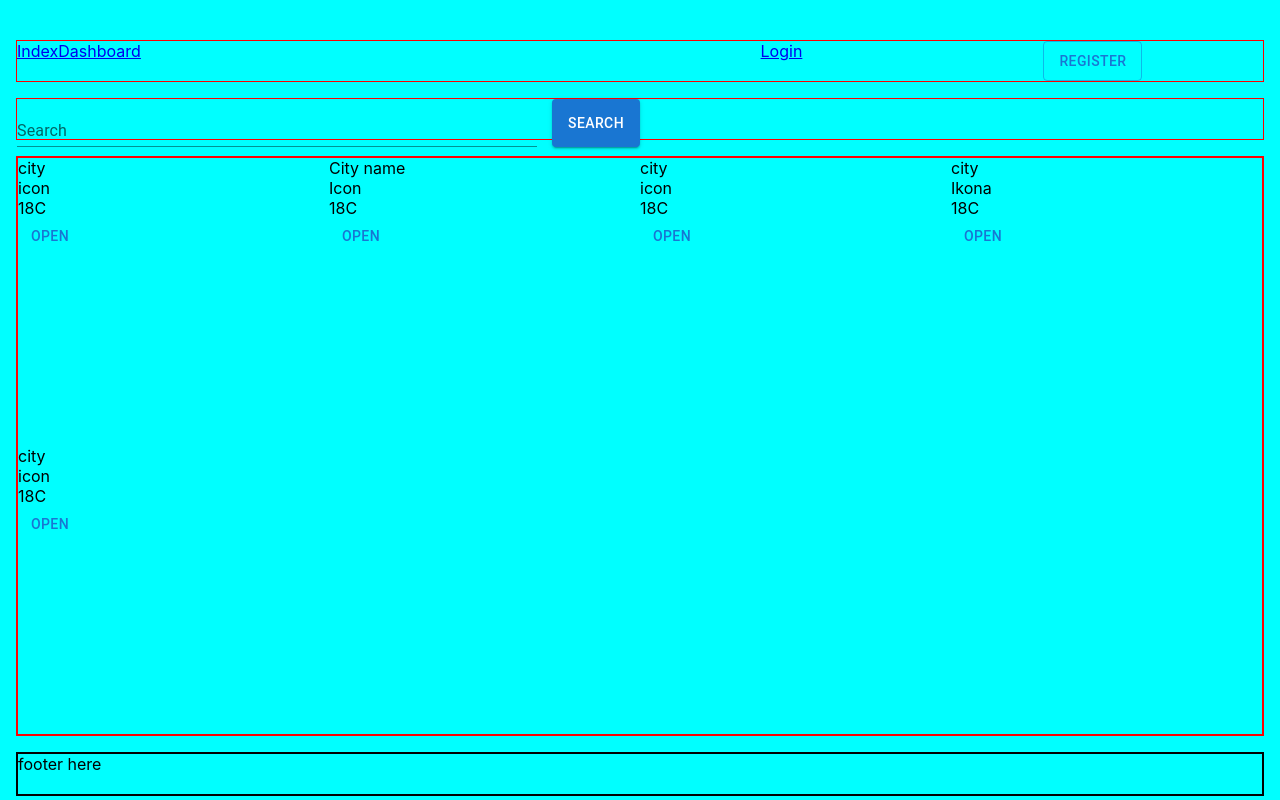
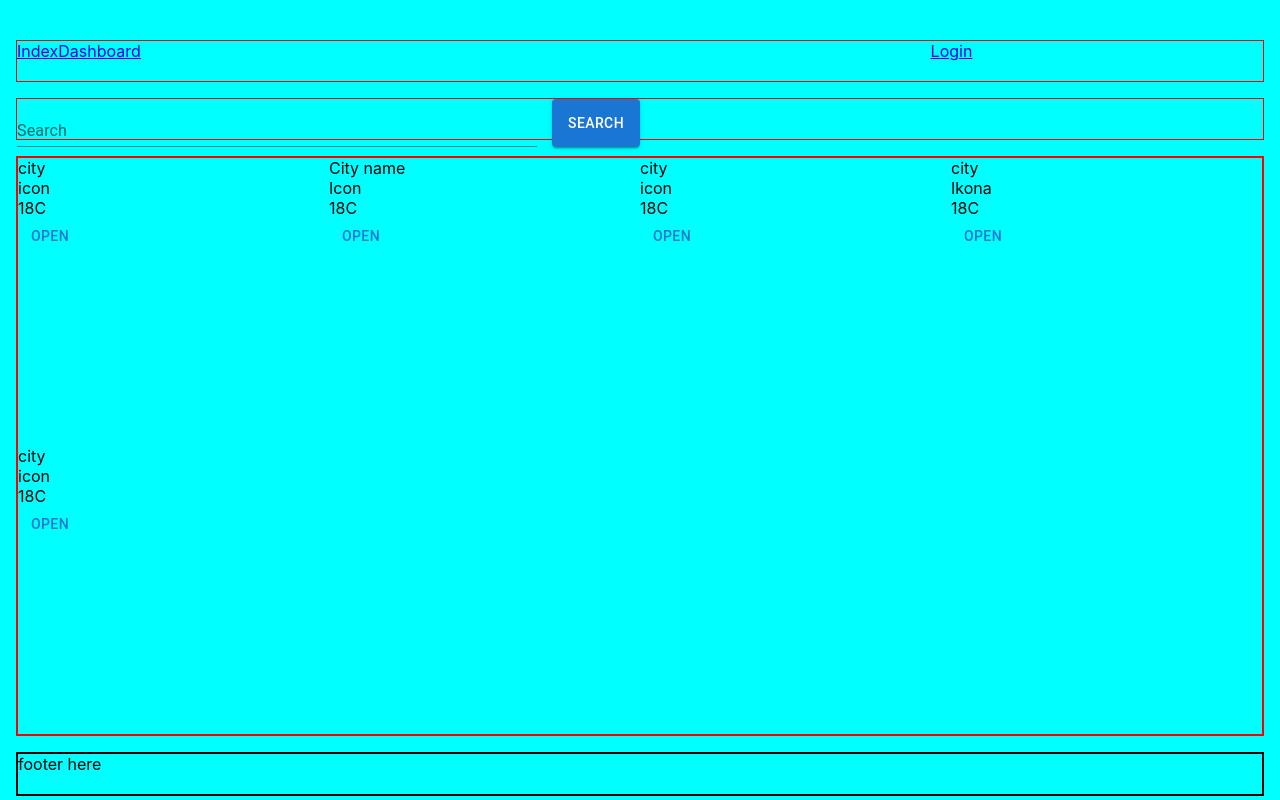
Before and after one commit to GoranAviani/react_apollo_client_3_cache, a React (Create React App) app: page / in a window 1280 px wide. Built offline with nearby package versions, Linux system fonts and the light colour scheme; no server answers.

Commit message:
first steps

```diff
--- a/src/components/LoginRegister/LoginRegister.js
+++ b/src/components/LoginRegister/LoginRegister.js
@@ -1,7 +1,5 @@
 import React from "react";
 import {Link} from "react-router-dom";
-
-import {Button} from "@mui/material";
 
 import './LoginRegister.css'
 
@@ -10,9 +8,6 @@ const LoginRegister = () => {
     return (
         <div className="loginregister">
             <Link to="/login">Login</Link>
-            <Button variant="outlined">
-                Register
-            </Button>
         </div>
     )
 }
--- a/src/components/LoginRegister/RegistrationForm.js
+++ b/src/components/LoginRegister/RegistrationForm.js
@@ -8,6 +8,7 @@ const RegistrationForm = () => {
     return (
         <div className="loginregister">
             REGISTRATION FORM
+            <br/>
             USERNAME:
             <br/>
             <br/>
```
